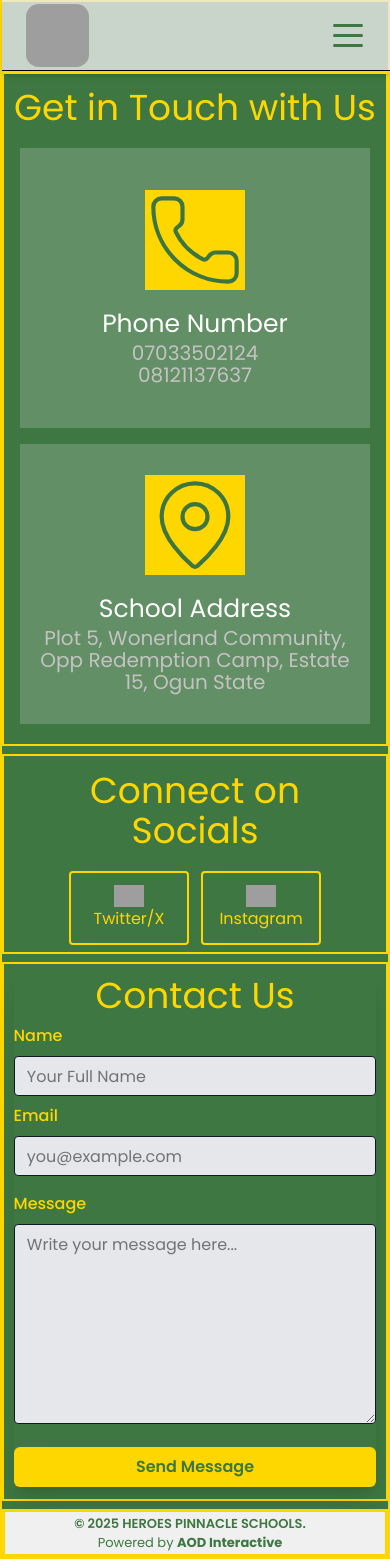
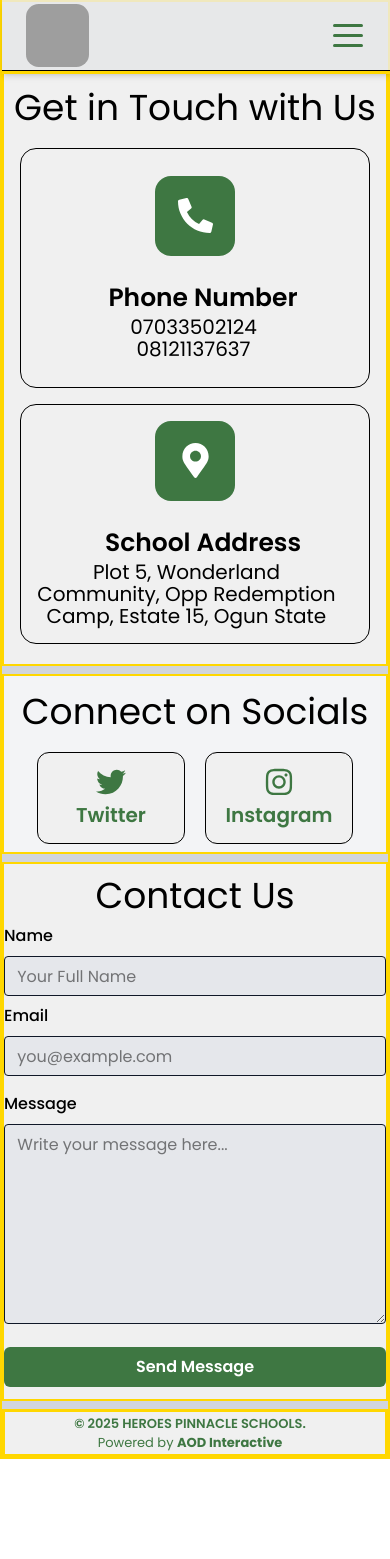
Before and after one commit to Percivalxxvi/hpinnacle, a React (Vite) app: page /contact in a window 390 px wide. After the commit the page ends 1459 px from the top, so only its background shows below. Built offline with nearby package versions, Linux system fonts and the light colour scheme; grey boxes are pictures that could not be loaded; a web font is replaced by a local one.

Commit message:
version 10

```diff
--- a/components/Cnct.css
+++ b/components/Cnct.css
@@ -19,11 +19,11 @@
 .cnct h2{
     margin-top: 15px;
     font-size: 25px;
-    color: white;
+    /* color: white; */
 }
 .cnct h1{
     font-size: 20px;
-    color: #c5c2c2;
+    /* color: #c5c2c2; */
     /* text-align: center; */
     width: 90%;
     line-height: 1.1;
--- a/components/Cnct.jsx
+++ b/components/Cnct.jsx
@@ -1,23 +1,28 @@
-import React, { useState } from 'react'
-import './Cnct.css'
+import React, { useState } from "react";
+import "./Cnct.css";
 
+const Cnct = ({ Icon, txt, txt2, txt3 }) => {
+  const [flip, setFlip] = useState(false);
 
-const Cnct = ({image,txt,txt2,txt3}) => {
-    const [flip,setFlip]=useState(false)
   return (
     <div
       onMouseEnter={() => setFlip(true)}
       onMouseLeave={() => setFlip(false)}
-      className="cnct lg:flex-row flex-col h-70 justify-center lg:justify-start lg:pt-10"
+      className={`cnct lg:flex-row flex-col h-60 lg:h-70 justify-center lg:justify-start lg:pt-10 border border-black rounded-2xl transition-transform duration-300`}
     >
-      <div className="h-fit w-fit bg-[gold]">
-        <img className='h-25 w-25' src={image} alt="heroes pinnacle schools" />
+      {/* Icon container */}
+      <div className="h-20 w-20 bg-[#3e7742] rounded-2xl flex items-center justify-center text-white text-2xl">
+        {Icon && <Icon size={35} />}
       </div>
-      <h2>{txt}</h2>
-      <h1>{txt2}</h1>
-      <h1 className='text-sm'>{txt3}</h1>
+
+      {/* Text */}
+      <div className="flex flex-col ml-4 mt-2 lg:mt-0">
+        <h2 className="font-semibold">{txt}</h2>
+        <h1 className="text-lg">{txt2}</h1>
+        {txt3 && <h1 className="text-sm">{txt3}</h1>}
+      </div>
     </div>
   );
-}
+};
 
-export default Cnct
+export default Cnct;
--- a/components/Contactform.jsx
+++ b/components/Contactform.jsx
@@ -46,16 +46,16 @@ const Contactform = ({ title = "Contact Us" }) => {
 
 
   return (
-    <div className="flex flex-col items-center justify-center bg-[#3e7742] w-[95%] h-fit mt-3 mb-3">
+    <div className="flex flex-col items-center justify-center bg-[#f0f0f0] w-full h-fit mt-3 mb-3">
       <form
         onSubmit={handleSubmit}
-        className="flex flex-col shadow-xl lg:w-fit w-4/4 items-center justify-center gap-2"
+        className="flex flex-col lg:w-fit w-4/4 items-center justify-center gap-2"
       >
-        <h2 className="text-4xl text-[gold] text-center">{title}</h2>
+        <h2 className="text-4xl text-black text-center">{title}</h2>
 
         {/* Name Field */}
-        <div className="lg:w-120 w-4/4">
-          <label className="block text-[gold] font-medium mb-2">Name</label>
+        <div className="lg:w-150 w-4/4">
+          <label className="block text-black font-medium mb-2">Name</label>
           <input
             type="text"
             name="name"
@@ -63,13 +63,13 @@ const Contactform = ({ title = "Contact Us" }) => {
             value={formData.name}
             onChange={handleChange}
             required
-            className="w-full h-10 px-2 py-2 border border-gray-900 rounded-sm focus:outline-none focus:ring-2 focus:ring-[gold] bg-gray-200"
+            className="w-full h-10 px-2 py-2 border border-gray-900 rounded-sm focus:outline-none focus:ring-2 focus:ring-[#3e7742] bg-gray-200"
           />
         </div>
 
         {/* Email Field */}
-        <div className="mb-2 lg:w-120 w-4/4">
-          <label className="block text-[gold] font-medium mb-2">Email</label>
+        <div className="mb-2 lg:w-150 w-4/4">
+          <label className="block text-black font-medium mb-2">Email</label>
           <input
             type="email"
             name="email"
@@ -77,13 +77,13 @@ const Contactform = ({ title = "Contact Us" }) => {
             value={formData.email}
             onChange={handleChange}
             required
-            className="w-full h-10 px-2 py-2 border border-gray-900 rounded-sm focus:outline-none focus:ring-2 focus:ring-[gold] bg-gray-200"
+            className="w-full h-10 px-2 py-2 border border-gray-900 rounded-sm focus:outline-none focus:ring-2 focus:ring-[#3e7742] bg-gray-200"
           />
         </div>
 
         {/* Message Field */}
-        <div className="mb-2 lg:w-120 w-4/4">
-          <label className="block text-[gold] font-medium mb-2">Message</label>
+        <div className="mb-2 lg:w-150 w-4/4">
+          <label className="block text-black font-medium mb-2">Message</label>
           <textarea
             name="message"
             placeholder=" Write your message here..."
@@ -91,7 +91,7 @@ const Contactform = ({ title = "Contact Us" }) => {
             onChange={handleChange}
             rows="4"
             required
-            className="w-full h-50 px-2 py-2 border border-gray-900 rounded-sm focus:outline-none focus:ring-2 focus:ring-[gold] bg-gray-200"
+            className="w-full h-50 px-2 py-2 border border-gray-900 rounded-sm focus:outline-none focus:ring-2 focus:ring-[#3e7742] bg-gray-200"
           />
         </div>
 
@@ -99,7 +99,7 @@ const Contactform = ({ title = "Contact Us" }) => {
         <button
           type="submit"
           disabled={isSubmitting}
-          className="w-full h-10 bg-[gold] text-[#3e7742] font-semibold rounded-md hover:bg-[darkgoldenrod] transition duration-300 disabled:opacity-60 active:bg-yellow-800 cursor-pointer"
+          className="w-full h-10 bg-[#3e7742] text-white font-semibold rounded-md hover:bg-[#439e49] transition duration-300 disabled:opacity-60 active:bg-yellow-800 cursor-pointer"
         >
           {isSubmitting ? "Sending..." : "Send Message"}
         </button>
--- a/package.json
+++ b/package.json
@@ -17,6 +17,7 @@
     "lucide-react": "^0.545.0",
     "react": "^19.1.1",
     "react-dom": "^19.1.1",
+    "react-icons": "^5.5.0",
     "react-router-dom": "^7.9.4",
     "react-slick": "^0.31.0",
     "slick-carousel": "^1.8.1",
--- a/pages/Contact.jsx
+++ b/pages/Contact.jsx
@@ -8,43 +8,71 @@ import Contactform from "../components/Contactform";
 import Totop from "../components/Totop";
 import phone from "../src/assets/phone.svg";
 import mappin from "../src/assets/mappin.svg";
+import { FaInstagram, FaTwitter } from "react-icons/fa";
+import { FaPhoneAlt, FaMapMarkerAlt } from "react-icons/fa";
 
 const Contact = () => {
   return (
-    <div className="flex flex-col gap-2 bg-[#3e7742] border-2 border-[gold]">
+    <div className="flex flex-col gap-2 bg-gray-300 border-2 border-[gold]">
       <Navmob />
       <Navpc page="contact" />
       <div className="flex lg:hidden h-15"></div>
-      <div className="flex flex-col items-center justify-center bg-[#3e7742] lg:h-fit h-fit border-2 border-[gold]">
-        <div className="flex flex-col items-center justify-center text-[gold] gap-5 lg:w-[80%] text-center mt-3 mb-3">
+      <div className="flex flex-col items-center justify-center bg-[#f0f0f0] lg:h-fit h-fit border-2 border-[gold]">
+        <div className="flex flex-col items-center justify-center text-black gap-5 lg:w-[80%] text-center mt-3 mb-3">
           <h1 className="text-4xl mt-1">Get in Touch with Us</h1>
-          <div className="flex flex-col lg:ml-0 lg:mt-0 gap-4 lg:gap-8 lg:flex-row items-center pb-2">
+          <div className="flex flex-col lg:ml-0 lg:mt-0 gap-4 lg:gap-8 lg:flex-row items-center pb-2 blur-bg">
             <Cnct
-              image={phone}
-              txt={"Phone Number"}
-              txt2={"07033502124"}
-              txt3={"08121137637"}
+              Icon={FaPhoneAlt}
+              txt="Phone Number"
+              txt2="07033502124"
+              txt3="08121137637"
             />
+
             <Cnct
-              image={mappin}
-              txt={"School Address"}
-              txt2={
-                "Plot 5, Wonerland Community, Opp Redemption Camp, Estate 15, Ogun State"
-              }
+              Icon={FaMapMarkerAlt}
+              txt="School Address"
+              txt2="Plot 5, Wonderland Community, Opp Redemption Camp, Estate 15, Ogun State"
             />
           </div>
         </div>
       </div>
-      <div className="flex flex-col lg:h-[40vh] h-50 lg:flex-col bg-[#3e7742] items-center justify-center gap-5 lg:gap-10 border-2 border-[gold] p-9">
-        <h3 className="text-4xl mt-2 text-[gold] text-center">
+      <div className="flex flex-col lg:h-[40vh] h-fit lg:flex-col bg-gray-100 items-center justify-center gap-5 lg:gap-10 border-2 border-[gold] p-2">
+        <h3 className="text-4xl mt-2 text-black text-center">
           Connect on Socials
         </h3>
-        <div className="flex flex-wrap gap-3 justify-center items-center">
+        <div className="flex flex-wrap items-center justify-center gap-5 w-full px-6">
+          {[
+            {
+              icon: FaTwitter,
+              label: "Twitter",
+              link: "https://x.com/HeroesPinnacle",
+            },
+            {
+              icon: FaInstagram,
+              label: "Instagram",
+              link: "https://www.instagram.com/heroes.pinnacleschools?igsh=b3V1ZnhpZjFkcHhu",
+            },
+          ].map(({ icon: Icon, label, link }, index) => (
+            <a
+              key={index}
+              // whileHover={{ scale: 1.05, y: -4 }}
+              // whileTap={{ scale: 0.96 }}
+              href={link}
+              target="_blank"
+              rel="noopener noreferrer"
+              className="h-23 w-37 lg:w-40 bg-[#f0f0f0] hover:bg-[#3e7742] border border-black text-[#3e7742] hover:text-white font-semibold text-xl rounded-xl flex flex-col justify-center items-center gap-1 py-2 transition"
+            >
+              <Icon size={30} />
+              {label}
+            </a>
+          ))}
+        </div>
+        {/* <div className="flex flex-wrap gap-3 justify-center items-center">
           <a
             href="https://x.com/HeroesPinnacle"
             target="_blank"
             rel="noopener noreferrer"
-            className="flex flex-col items-center justify-center border-2 border-[gold] text-[gold] px-6 py-3 text-center w-30 rounded hover:border-2 hover:border-white transition hover:text-white active:bg-black active:text-white cursor-pointer"
+            className="flex flex-col items-center justify-center border-2 border-[#3e7742] text-[#3e7742] px-6 py-3 text-center w-30 rounded hover:border-2 hover:border-black transition hover:text-black active:bg-black active:text-white cursor-pointer"
           >
             <img
               src="https://cdn-icons-png.flaticon.com/512/733/733579.png"
@@ -57,7 +85,7 @@ const Contact = () => {
             href="https://www.instagram.com/heroes.pinnacleschools?igsh=b3V1ZnhpZjFkcHhu"
             target="_blank"
             rel="noopener noreferrer"
-            className="flex flex-col items-center justify-center border-2 border-[gold] text-[gold] px-6 py-3 text-center w-30 rounded hover:border-2 hover:border-white transition hover:text-white active:bg-black active:text-white cursor-pointer"
+            className="flex flex-col items-center justify-center border-2 border-[#3e7742] text-[#3e7742] px-6 py-3 text-center w-30 rounded hover:border-2 hover:border-black transition hover:text-black active:bg-black active:text-white cursor-pointer"
           >
             <img
               src="https://cdn-icons-png.flaticon.com/512/2111/2111463.png"
@@ -66,9 +94,10 @@ const Contact = () => {
             ></img>
             Instagram
           </a>
-        </div>
+        </div> */}
       </div>
-      <div className="flex flex-col h-fit lg:flex-col bg-[#3e7742] border-2 border-[gold] items-center justify-center">
+
+      <div className="flex flex-col h-fit lg:flex-col bg-[#f0f0f0] border-2 border-[gold] items-center justify-center">
         <Contactform />
       </div>
       <Totop />
```
Also changed, not shown: components/Homeslide.jsx (+5 -5 lines), pages/Gallery.jsx (+5 -4 lines), 1 other file (tests, documents, lock files or other folders).
